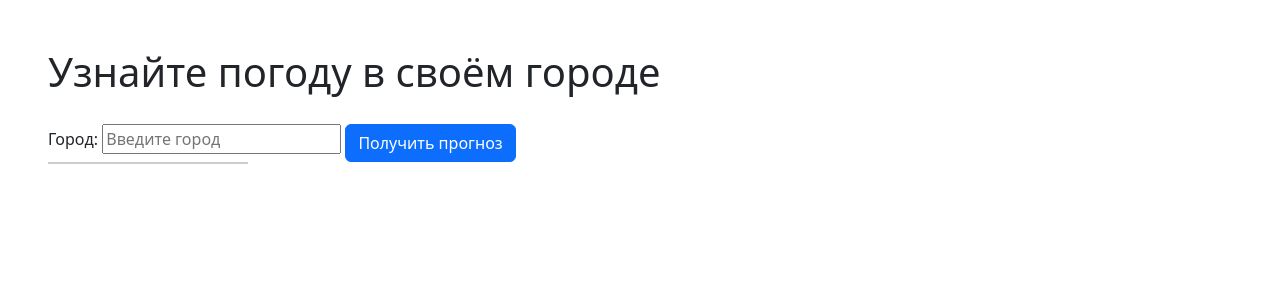
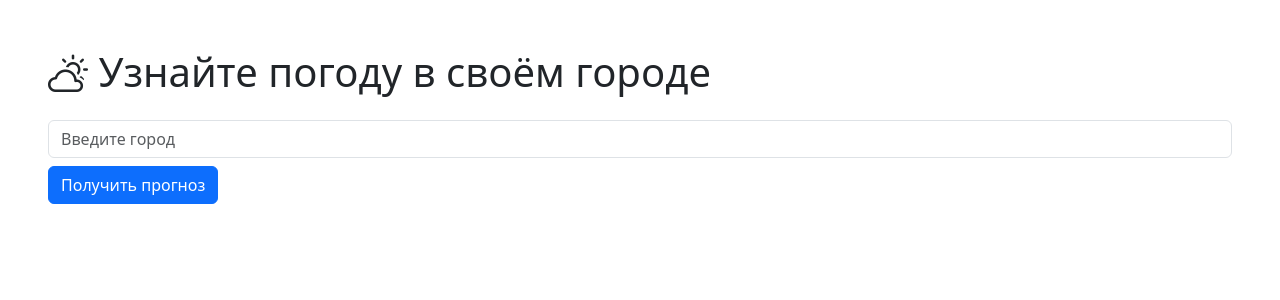
Before and after one commit to captaincod/django-weather-app, a Django app: page / in a window 1280 px wide. Shown: the top 300 px of the page. Run offline with Django 5.2, Linux system fonts and the light colour scheme; some libraries are stand-ins or nearby versions.

Commit message:
Дизайн главной страницы

```diff
--- a/weather_app/weather/forms.py
+++ b/weather_app/weather/forms.py
@@ -4,8 +4,10 @@ class CityForm(forms.Form):
     city = forms.CharField(
         label='Город',
         widget=forms.TextInput(attrs={
-            'id': 'city',
+            'id': 'cityInput',
             'autocomplete': 'off',
-            'placeholder': 'Введите город'
+            'placeholder': 'Введите город',
+            'class': 'form-control',
+            'aria-describedby': 'searchButton',
         })
     )
--- a/weather_app/weather/models.py
+++ b/weather_app/weather/models.py
@@ -6,4 +6,4 @@ class City(models.Model):
     longitude = models.FloatField()
 
     def __str__(self):
-        return f"{self.name}: {self.latitude}; {self.longitude}"
+        return self.name
--- /dev/null
+++ b/weather_app/weather/static/weather/css/style.css
@@ -0,0 +1,19 @@
+.autocomplete-list div {
+    padding: 4px;
+    cursor: pointer;
+}
+.autocomplete-list div:hover {
+    background-color: #f0f0f0;
+}
+
+.hidden {
+    display: none;
+}
+
+.form-select.no-arrow {
+    appearance: none;
+    -webkit-appearance: none;
+    -moz-appearance: none;
+    background-image: none;
+    padding-right: 10px;
+}
--- a/weather_app/weather/static/weather/style.css
+++ /dev/null
@@ -1,16 +0,0 @@
-.autocomplete-list {
-    border: 1px solid #ccc;
-    max-height: 150px;
-    overflow-y: auto;
-    position: absolute;
-    background: white;
-    z-index: 1000;
-    width: 200px;
-}
-.autocomplete-list div {
-    padding: 8px;
-    cursor: pointer;
-}
-.autocomplete-list div:hover {
-    background-color: #f0f0f0;
-}
--- a/weather_app/weather/templates/weather/index.html
+++ b/weather_app/weather/templates/weather/index.html
@@ -3,20 +3,25 @@
 <head>
     <meta charset="UTF-8">
     <title>Погода</title>
+
     {% load bootstrap5 %}
     {% bootstrap_css %}
     {% bootstrap_javascript %}
+
     {% load static %}
-    <link rel="stylesheet" href="{% static 'weather/style.css' %}">
+    <link rel="stylesheet" href="{% static 'weather/css/style.css' %}">
+
+    <!-- Bootstrap Icons -->
+    <link rel="stylesheet" href="https://cdn.jsdelivr.net/npm/bootstrap-icons@1.10.5/font/bootstrap-icons.css">
 </head>
 <body class="mx-5">
-    <h1 class="mt-5">Узнайте погоду в своём городе</h1>
+    <h1 class="mt-5"><i class="bi bi-cloud-sun"></i> Узнайте погоду в своём городе</h1>
     <form method="post" class="mt-4">
         <div class="my-1">
             {% csrf_token %}
-            {{ form.city.label_tag }} {{ form.city }}
-            <div id="suggestions" class="autocomplete-list"></div>
-            <button class="btn btn-primary mt-1" type="submit">Получить прогноз</button>
+            {{ form.city }}
+            <div id="suggestions" class="form-select no-arrow autocomplete-list"></div>
+            <button id="searchButton" class="btn btn-primary mt-2" type="submit">Получить прогноз</button>
         </div>
     </form>
 
@@ -33,39 +38,6 @@
     {% endif %}
 
 
-    <script>
-        document.addEventListener('DOMContentLoaded', () => {
-            const input = document.getElementById('city');
-            const suggestionsBox = document.getElementById('suggestions');
-
-            input.addEventListener('input', async () => {
-                const query = input.value.trim();
-                if (query.length < 2) {
-                    suggestionsBox.innerHTML = '';
-                    return;
-                }
-
-                const response = await fetch(`/autocomplete/?q=${encodeURIComponent(query)}`);
-                const data = await response.json();
-
-                suggestionsBox.innerHTML = '';
-                data.results.forEach(city => {
-                    const div = document.createElement('div');
-                    div.textContent = city;
-                    div.addEventListener('click', () => {
-                        input.value = city;
-                        suggestionsBox.innerHTML = '';
-                    });
-                    suggestionsBox.appendChild(div);
-                });
-            });
-
-            document.addEventListener('click', (e) => {
-                if (!suggestionsBox.contains(e.target) && e.target !== input) {
-                    suggestionsBox.innerHTML = '';
-                }
-            });
-        });
-    </script>
+    <script src="{% static 'weather/js/autocomplete.js' %}"></script>
 </body>
 </html>
--- a/weather_app/weather/views.py
+++ b/weather_app/weather/views.py
@@ -22,8 +22,6 @@ def index(request):
 
     if request.method == 'POST':
         form = CityForm(request.POST)
-        # cities = City.objects.values_list('name', flat=True).distinct()
-
         if form.is_valid():
             city_name = form.cleaned_data['city']
             try:
@@ -42,5 +40,4 @@ def index(request):
         'form': form,
         'weather_plots': weather_plots,
         'error': error
-        # 'cities': cities,
     })
--- a/weather_app/weather/visualize_weather.py
+++ b/weather_app/weather/visualize_weather.py
@@ -38,4 +38,4 @@ def visualize_weather_df_html(df: pd.DataFrame) -> list[str]:
     ax.grid(True)
     html_images.append(fig_to_base64_img(fig))
 
-    return html_images
+    return "".join(html_images)
```
Also changed, not shown: weather_app/weather/static/weather/js/autocomplete.js (added, +42 -0 lines).
